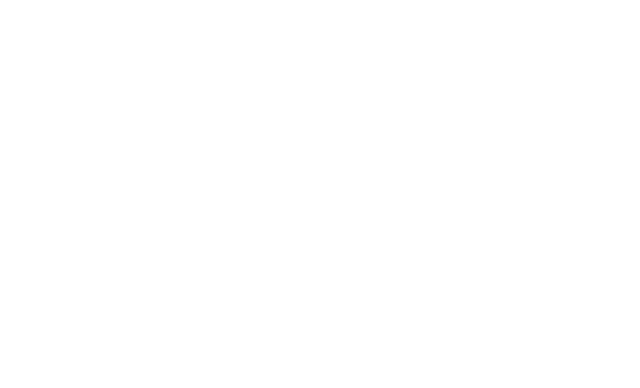
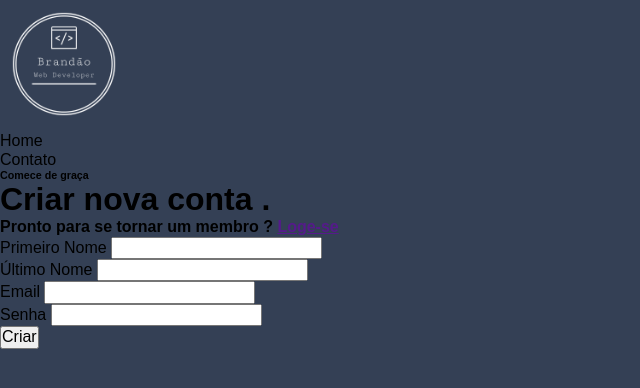
Before and after one commit to BrandsDeveloper/Tela_login, a plain HTML site: page index.html in a window 1280 px wide. Shown: the whole page, without its empty margins (0-640 px from the left). Drawn offline with Linux system fonts and the light colour scheme.

Commit message:
Adicionando imagens e um andamento do código (Bem cru)

```diff
--- a/css/style.css
+++ b/css/style.css
@@ -0,0 +1,12 @@
+@import url('https://fonts.googleapis.com/css2? family = Sen: wght @ 400; 700; 800 & display = swap');
+
+*{
+    margin: 0px;
+    padding: 0px;
+    box-sizing: border-box;
+    font-family: "Sen", sans-serif;
+}
+
+body{
+    background-color: #344055;
+}
--- a/index.html
+++ b/index.html
@@ -6,15 +6,67 @@
     <meta name="viewport" content="width=device-width, initial-scale=1.0">
     <title>Login</title>
 
+    <script src="https://kit.fontawesome.com/498943cfa9.js" crossorigin="anonymous"></script>
+
+    <link rel="shortcut icon" href="favicon.ico" type="image/x-icon">
     <link rel="stylesheet" href="css/style.css">
     <link rel="stylesheet" href="css/normalise.css">
 
 </head>
 <body>
 
+    <header>
+
+        <nav>
+
+            <a href=""> <img src="img/logo2.png" width="10%" alt=""> </a>
+
+            <ul>
+                <li>Home</li>
+                <li>Contato</li>
+            </ul>
+
+        </nav>
+
+    </header>
+
     <main>
 
         <section>
+
+            <div>
+                <h6>Comece de graça</h6>
+
+                <h1>Criar nova conta <span>.</span></h1>
+
+                <h4>Pronto para se tornar um membro ? <a href="">Loge-se</a></h4>
+            </div>
+
+            <form action="" method="post">
+
+                <div>
+                    <label for="first">Primeiro Nome</label>
+                    <input type="text" name="nome" id="first">
+                </div>
+
+                <div>
+                    <label for="last">Último Nome</label>
+                    <input type="text" name="nome" id="last">
+                </div>
+
+                <div>
+                    <label for="email">Email</label>
+                    <input type="email" name="email" id="email">
+                </div>
+
+                <div>
+                    <label for="senha">Senha</label>
+                    <input type="password" name="senha" id="senha">
+                </div>
+
+                <input type="submit" value="Criar">
+
+            </form>
 
         </section>
 
```
Also changed, not shown: img/favicon.ico (added), img/logo.png (added), img/logo2.png (added), img/pexels-jonathan-meyer-1059682.jpg (added), img/pexels-leroy-filon-311065.jpg (added).
